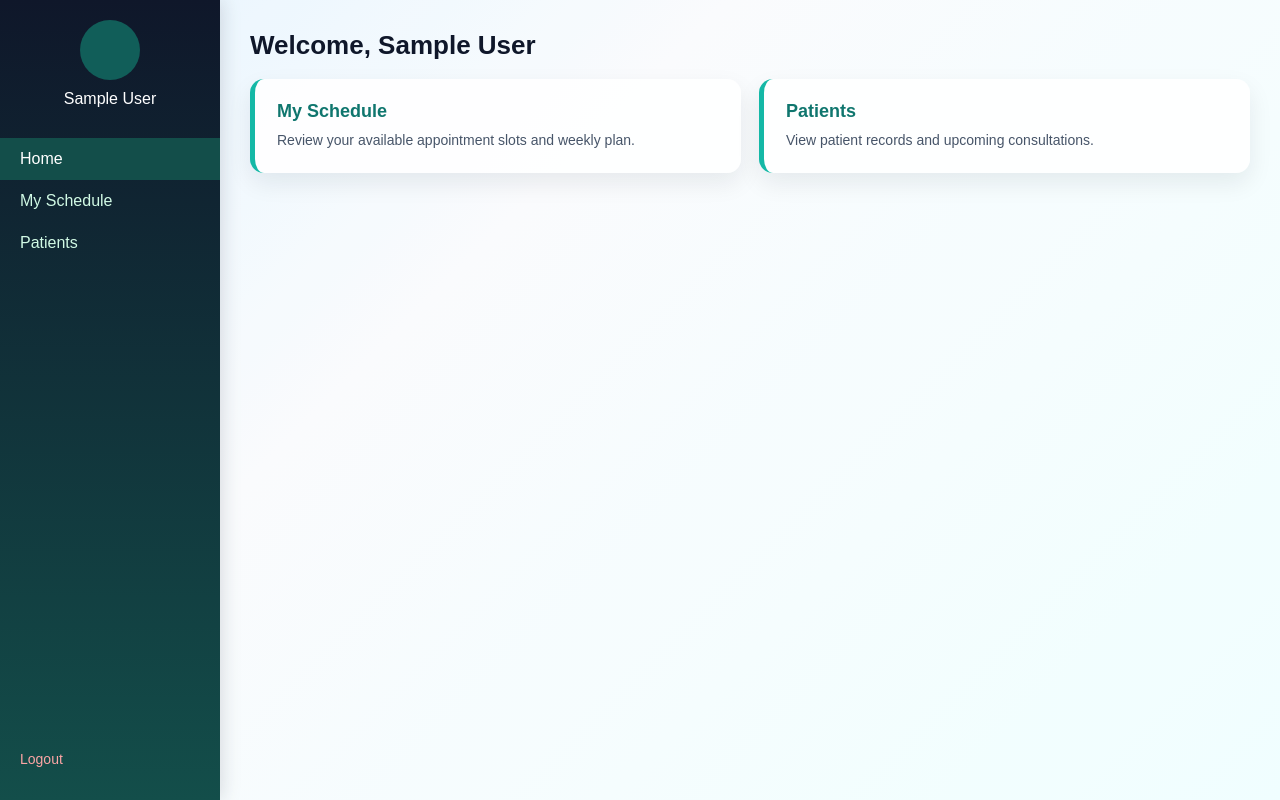
After one commit to dev-mehedi-github/WebTech_Summer25-26_Group_2, a PHP site: page /doctor_dashboard.php in a window 1280 px wide. The commit adds this page. Run offline with PHP 8.4, Linux system fonts and the light colour scheme; the visitor is signed in with stand-in values (Sample User, id 1).

Commit message:
Update project

```diff
--- /dev/null
+++ b/Controller/doctor_user_validation.php
@@ -0,0 +1,17 @@
+<?php
+session_start();
+
+if (empty($_SESSION["logged_in"]) || $_SESSION["role"] !== "doctor") {
+    header("Location: login.php");
+    exit;
+}
+
+$doctorName = $_SESSION["doctor_name"] ?? $_SESSION["username"] ?? "Doctor";
+$doctorEmail = $_SESSION["doctor_email"] ?? "";
+
+if (isset($_POST["logout"])) {
+    session_destroy();
+    header("Location: login.php");
+    exit;
+}
+?>
--- /dev/null
+++ b/View/doctor_dashboard.php
@@ -0,0 +1,162 @@
+<?php
+include '../Controller/doctor_user_validation.php';
+?>
+<!DOCTYPE html>
+<html>
+<head>
+<title>Doctor Dashboard-Doctor Appointment System</title>
+<style>
+* {
+  box-sizing: border-box;
+  margin: 0;
+  padding: 0;
+  font-family: Arial, sans-serif;
+}
+
+body {
+  display: flex;
+  background: linear-gradient(135deg, #e0f2fe 0%, #f8fafc 35%, #ecfeff 100%);
+  color: #1f2937;
+}
+
+.sidebar {
+  width: 220px;
+  min-height: 100vh;
+  background: linear-gradient(180deg, #0f172a 0%, #134e4a 100%);
+  color: #fff;
+  display: flex;
+  flex-direction: column;
+  padding: 20px 0;
+  box-shadow: 2px 0 18px rgba(15, 23, 42, 0.18);
+}
+
+.profile {
+  text-align: center;
+  margin-bottom: 30px;
+}
+
+.avatar {
+  width: 60px;
+  height: 60px;
+  border-radius: 50%;
+  background: #115e59;
+  margin: 0 auto 10px;
+}
+
+.sidebar nav {
+  display: flex;
+  flex-direction: column;
+}
+
+.sidebar nav a {
+  color: #d1fae5;
+  text-decoration: none;
+  padding: 12px 20px;
+}
+
+.sidebar nav a:hover,
+.sidebar nav a.active {
+  background: #134e4a;
+  color: #fff;
+}
+
+.logout {
+  margin-top: auto;
+  padding: 12px 20px;
+}
+
+.logout button {
+  background: none;
+  border: none;
+  color: #fca5a5;
+  cursor: pointer;
+  font-size: 14px;
+  padding: 0;
+}
+
+.main {
+  flex: 1;
+  padding: 30px;
+  background: rgba(255, 255, 255, 0.2);
+}
+
+.top-head h1 {
+  font-size: 26px;
+  margin-bottom: 18px;
+  color: #0f172a;
+}
+
+.card-grid {
+  display: grid;
+  grid-template-columns: repeat(auto-fit, minmax(220px, 1fr));
+  gap: 18px;
+  margin-top: 12px;
+}
+
+.card {
+  background: rgba(255,255,255,0.9);
+  padding: 22px;
+  border-radius: 14px;
+  box-shadow: 0 10px 25px rgba(15, 23, 42, 0.08);
+  text-decoration: none;
+  color: #1f2937;
+  border-left: 5px solid #14b8a6;
+  transition: transform 0.2s ease, box-shadow 0.2s ease;
+}
+
+.card:hover {
+  transform: translateY(-2px);
+  box-shadow: 0 14px 28px rgba(15, 23, 42, 0.12);
+}
+
+.card h2 {
+  font-size: 18px;
+  margin-bottom: 8px;
+  color: #0f766e;
+}
+
+.card p {
+  font-size: 14px;
+  color: #475569;
+  line-height: 1.5;
+}
+</style>
+</head>
+<body>
+
+<div class="sidebar">
+  <div class="profile">
+      <div class="avatar"></div>
+      <p><?php echo htmlspecialchars($doctorName); ?></p>
+  </div>
+  <nav>
+      <a href="doctor_dashboard.php" class="active">Home</a>
+      <a href="doctor_schedule.php">My Schedule</a>
+      <a href="doctor_patients.php">Patients</a>
+  </nav>
+  <div class="logout">
+      <form method="post" action="">
+          <button type="submit" name="logout">Logout</button>
+      </form>
+  </div>
+</div>
+
+<div class="main">
+  <div class="top-head">
+      <h1>Welcome, <?php echo htmlspecialchars($doctorName); ?></h1>
+  </div>
+
+  <div class="card-grid">
+      <a href="doctor_schedule.php" class="card">
+          <h2>My Schedule</h2>
+          <p>Review your available appointment slots and weekly plan.</p>
+      </a>
+      <a href="doctor_patients.php" class="card">
+          <h2>Patients</h2>
+          <p>View patient records and upcoming consultations.</p>
+      </a>
+  </div>
+</div>
+
+</body>
+</html>
```
Also changed, not shown: Controller/doctor_validation.php (+14 -2 lines), Controller/login_validation.php (+34 -16 lines), Model/admin_demo.json (+7 -0 lines), Model/demo.json (+9 -0 lines), Model/doctor_demo.json (+20 -0 lines), View/doctor_patients.php (added, +30 -0 lines), View/doctor_schedule.php (added, +31 -0 lines), View/login.php (+43 -5 lines), View/manage_doctor.php (+19 -0 lines), View/patient_dashboard.php (+68 -1 lines), assets/images/doctors/sourov.svg (added).
